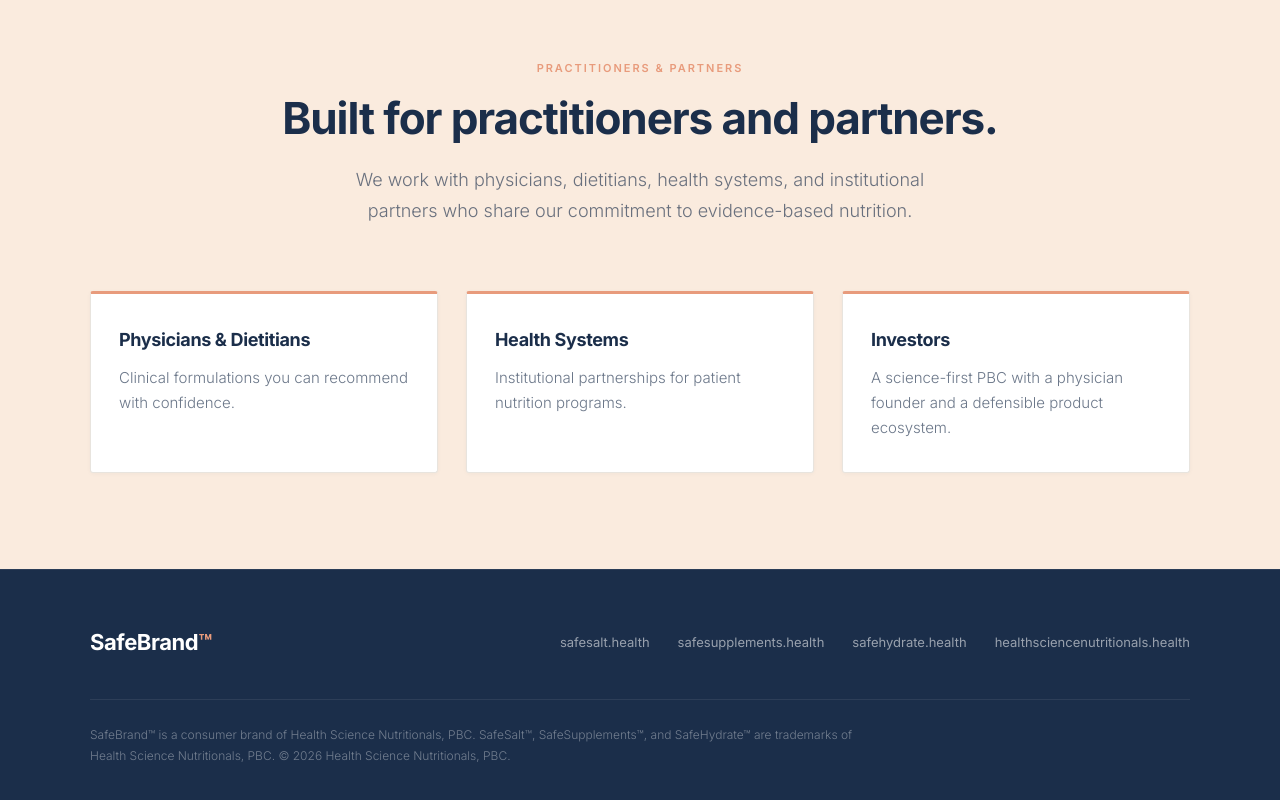
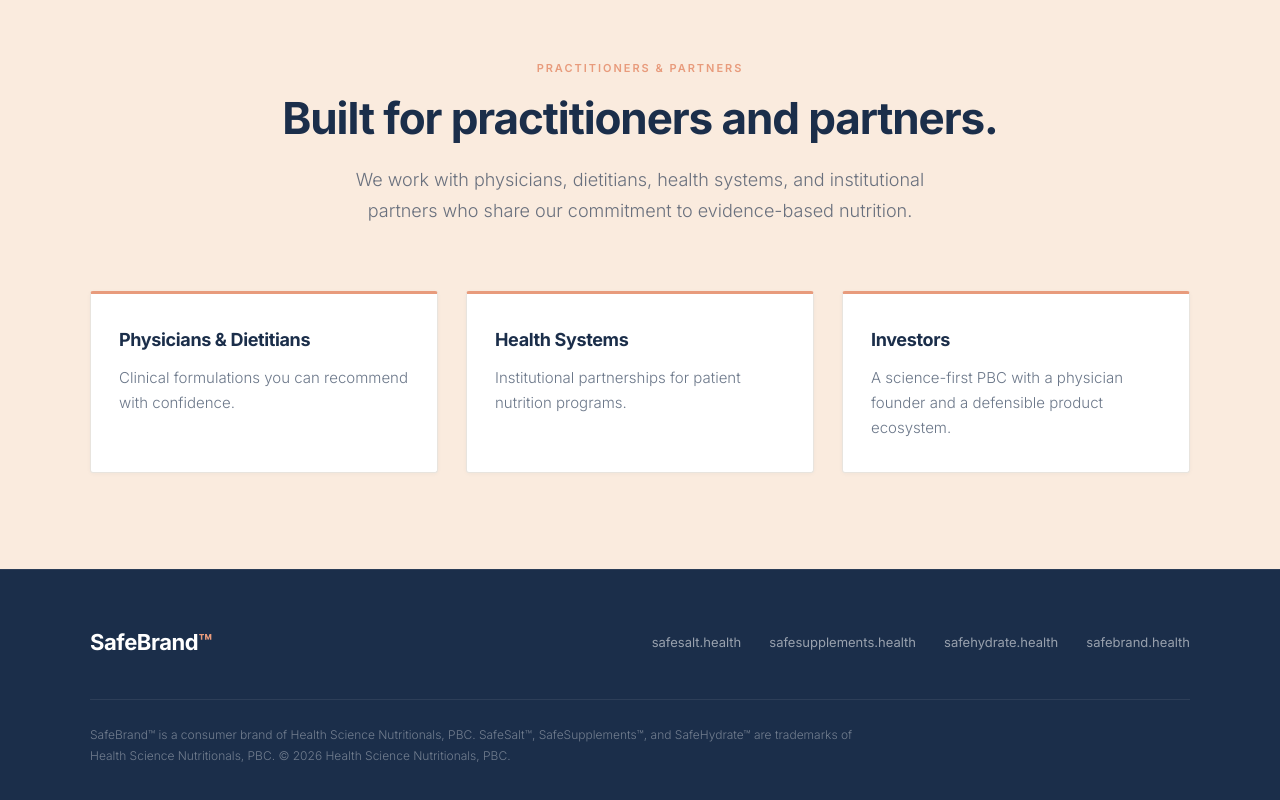
Before and after one commit to millsbuilds/safe-brand, a Next.js app: page / in a window 1280 px wide. Shown: the part 3551-4351 px from the top of the page. Built offline with nearby package versions, Linux system fonts and the light colour scheme.

Commit message:
Update umbrella brand domain from healthsciencenutritionals.health to safebrand.health
Co-Authored-By: Claude Opus 4.6 (1M context) <noreply@anthropic.com>

```diff
--- a/app/page.tsx
+++ b/app/page.tsx
@@ -687,7 +687,7 @@ function Footer() {
     { label: "safesalt.health", href: "https://safesalt.health" },
     { label: "safesupplements.health", href: "https://safesupplements.health" },
     { label: "safehydrate.health", href: "https://safehydrate.health" },
-    { label: "healthsciencenutritionals.health", href: "https://healthsciencenutritionals.health" },
+    { label: "safebrand.health", href: "https://safebrand.health" },
   ];
 
   return (
```
